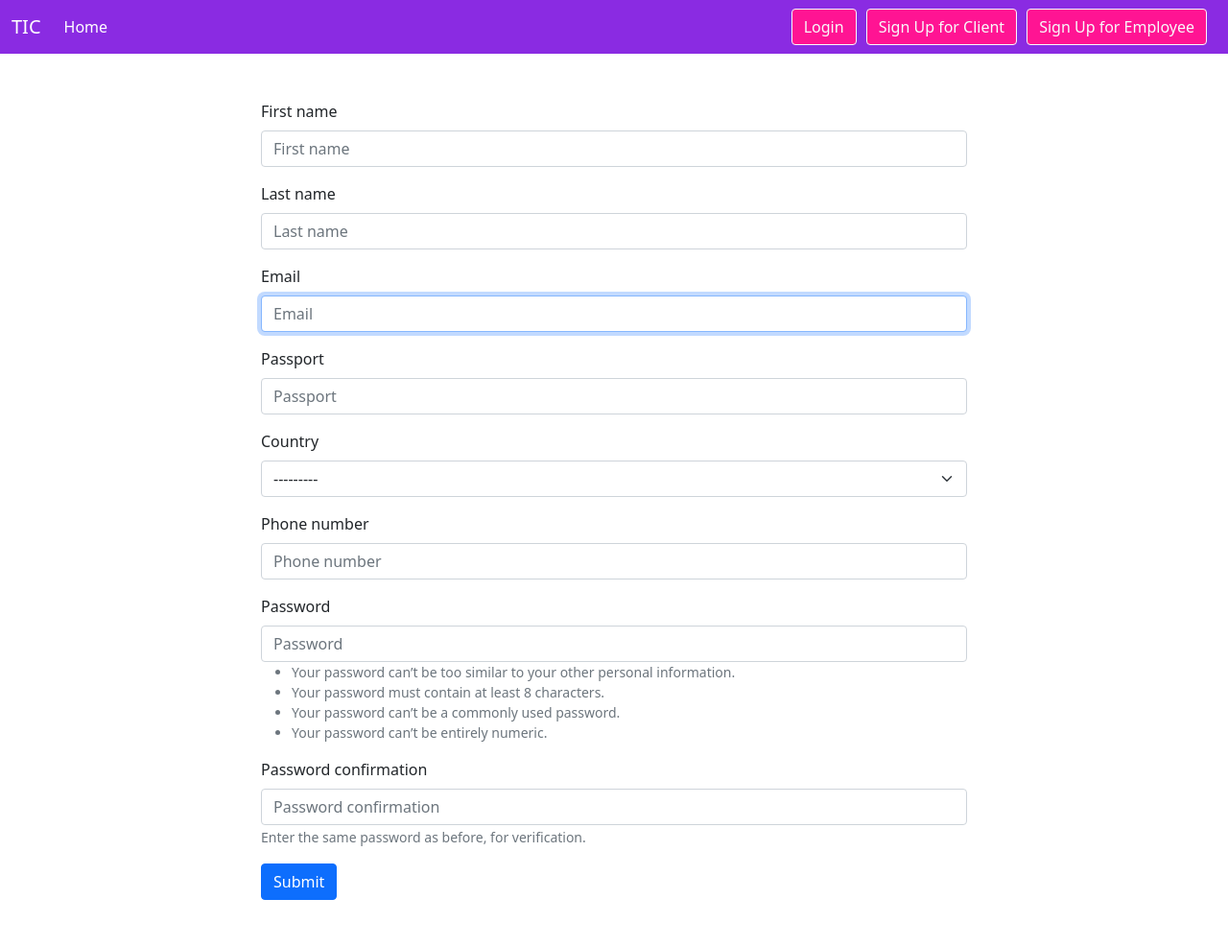
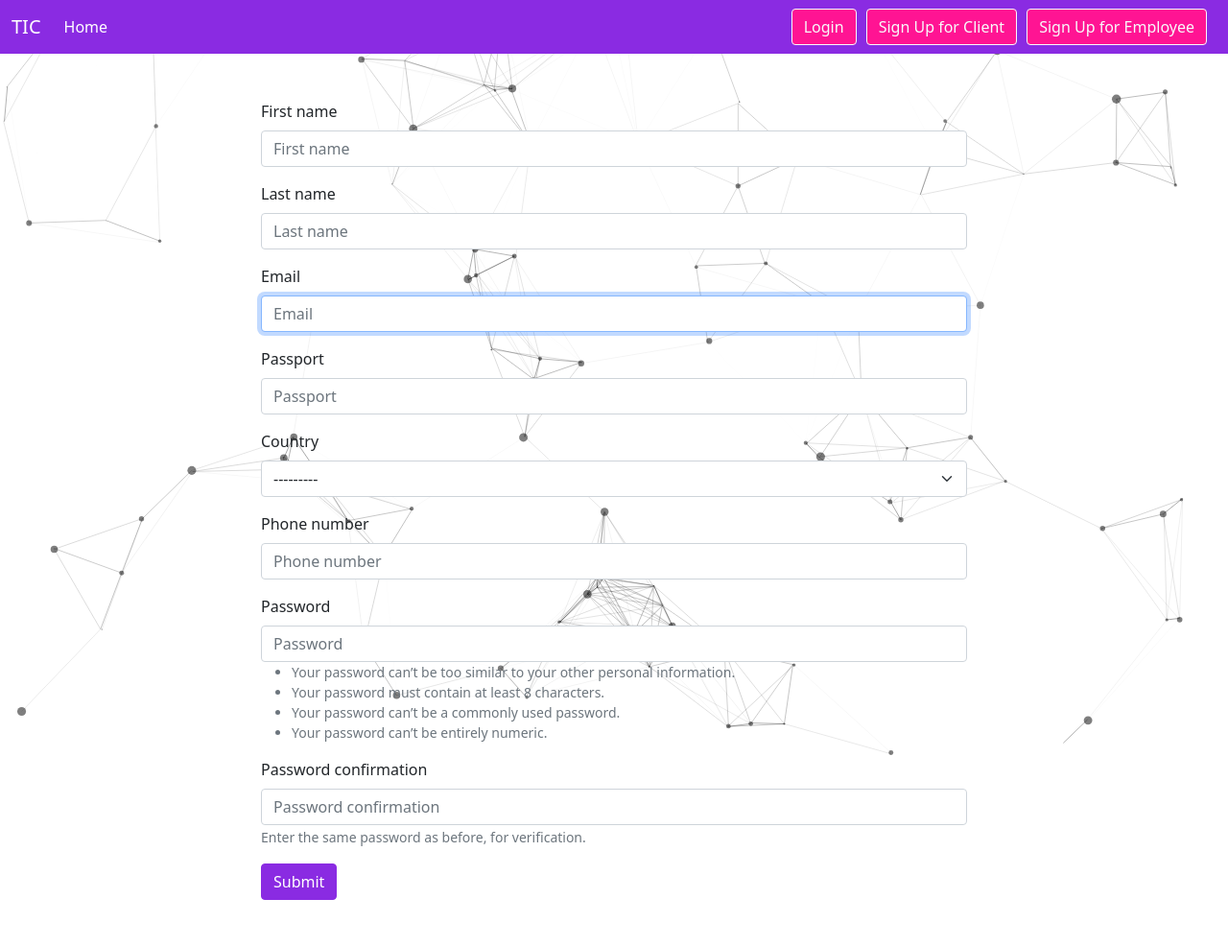
Before and after one commit to Degrijo/TIC, a Django app: page /signup_client/ in a window 1280 px wide. Shown: the whole page at 96% size. Run offline with Django 3.2, Linux system fonts and the light colour scheme; some libraries are stand-ins or nearby versions.

Commit message:
update page backgrounds

```diff
--- a/static/css/base.css
+++ b/static/css/base.css
@@ -1,3 +1,7 @@
+body, html {
+	height: 100%;
+}
+
 .nav_greeting {
     margin-right: 10px;
 }
@@ -14,3 +18,28 @@
 .btn:hover {
     color: #8A2BE2
 }
+
+.btn-primary {
+    background-color: #8A2BE2;
+    border-color: #8A2BE2;
+}
+
+#particles-js canvas {
+    display: block;
+    vertical-align: bottom;
+    -webkit-transform: scale(1);
+    -ms-transform: scale(1);
+    transform: scale(1);
+    opacity: 1;
+    -webkit-transition: opacity .8s ease, -webkit-transform 1.4s ease;
+    transition: opacity .8s ease, transform 1.4s ease
+}
+
+#particles-js {
+    width: 100%;
+    height: 100%;
+    position: fixed;
+    z-index: -1;
+    top: 0;
+    left: 0
+}
--- a/templates/core/base.html
+++ b/templates/core/base.html
@@ -66,6 +66,9 @@
         </div>
     </div>
 </nav>
+
+<div id="particles-js"></div>
+
 <div class="container">
     <div class="row">
         <div class="col-2"></div>
@@ -77,10 +80,12 @@
         <div class="col-2"></div>
     </div>
 </div>
+
 <script src="https://cdn.jsdelivr.net/npm/bootstrap@5.0.0-beta3/dist/js/bootstrap.bundle.min.js"
         integrity="sha384-JEW9xMcG8R+pH31jmWH6WWP0WintQrMb4s7ZOdauHnUtxwoG2vI5DkLtS3qm9Ekf"
         crossorigin="anonymous"></script>
-
+<script src="https://ajax.googleapis.com/ajax/libs/jquery/3.5.1/jquery.min.js"></script>
+<script type="text/javascript" src="{% static 'js/login_employee.js' %}"></script>
 {% block extra_js %}
 
 {% endblock %}
```
Also changed, not shown: templates/core/login.html (+0 -12 lines).
